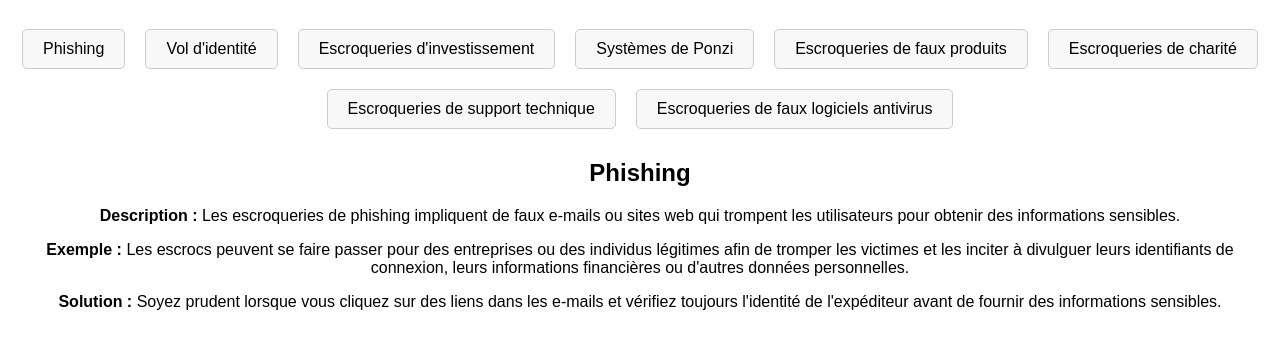
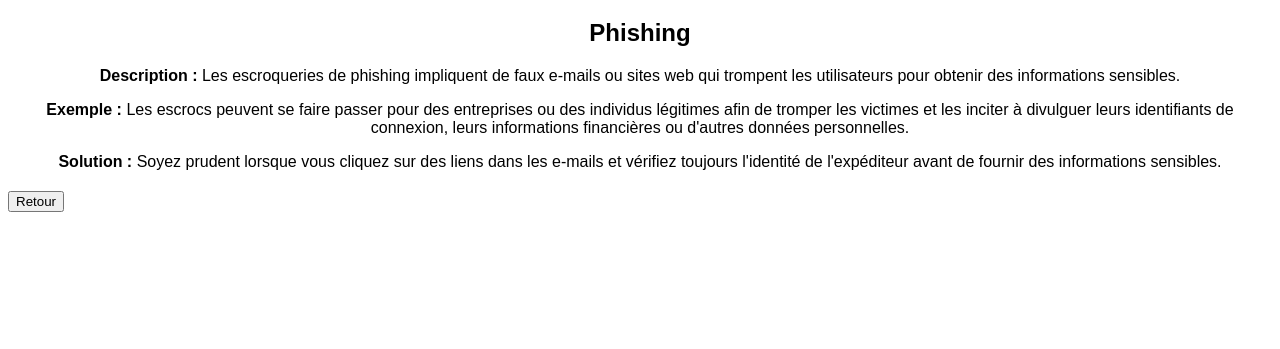
Before and after one commit to ElBucheron/ElBucheron.github.io, a plain HTML site: page scam-prevention.html in a window 1280 px wide. Both pictures are taken after a click on the element "Phishing". Shown: the part 61-410 px from the top of the page. Drawn offline with Linux system fonts and the light colour scheme.

Commit message:
Update scam-prevention.html

```diff
--- a/scam-prevention.html
+++ b/scam-prevention.html
@@ -31,6 +31,10 @@
             display: none;
             text-align: center;
         }
+        #return-button {
+            display: none;
+            margin-top: 20px;
+        }
     </style>
 </head>
 <body>
@@ -47,6 +51,7 @@
         <!-- Ajoutez d'autres boutons pour d'autres escroqueries ici -->
     </div>
     <div id="scam-details"></div>
+    <button id="return-button" onclick="clearScreen()">Retour</button>
 
     <script src="js/scam-list.js"></script>
     <script>
@@ -54,7 +59,11 @@
             const scam = scams.find(s => s.id === scamId);
             if (!scam) return;
 
+            const buttonContainer = document.getElementById('button-container');
             const scamDetails = document.getElementById('scam-details');
+            const returnButton = document.getElementById('return-button');
+
+            buttonContainer.style.display = 'none';
             scamDetails.innerHTML = `
                 <h2>${scam.title}</h2>
                 <p><strong>Description :</strong> ${scam.description}</p>
@@ -62,6 +71,17 @@
                 <p><strong>Solution :</strong> ${scam.solution}</p>
             `;
             scamDetails.style.display = 'block';
+            returnButton.style.display = 'block';
+        }
+
+        function clearScreen() {
+            const buttonContainer = document.getElementById('button-container');
+            const scamDetails = document.getElementById('scam-details');
+            const returnButton = document.getElementById('return-button');
+
+            buttonContainer.style.display = 'flex';
+            scamDetails.style.display = 'none';
+            returnButton.style.display = 'none';
         }
     </script>
 </body>
```
